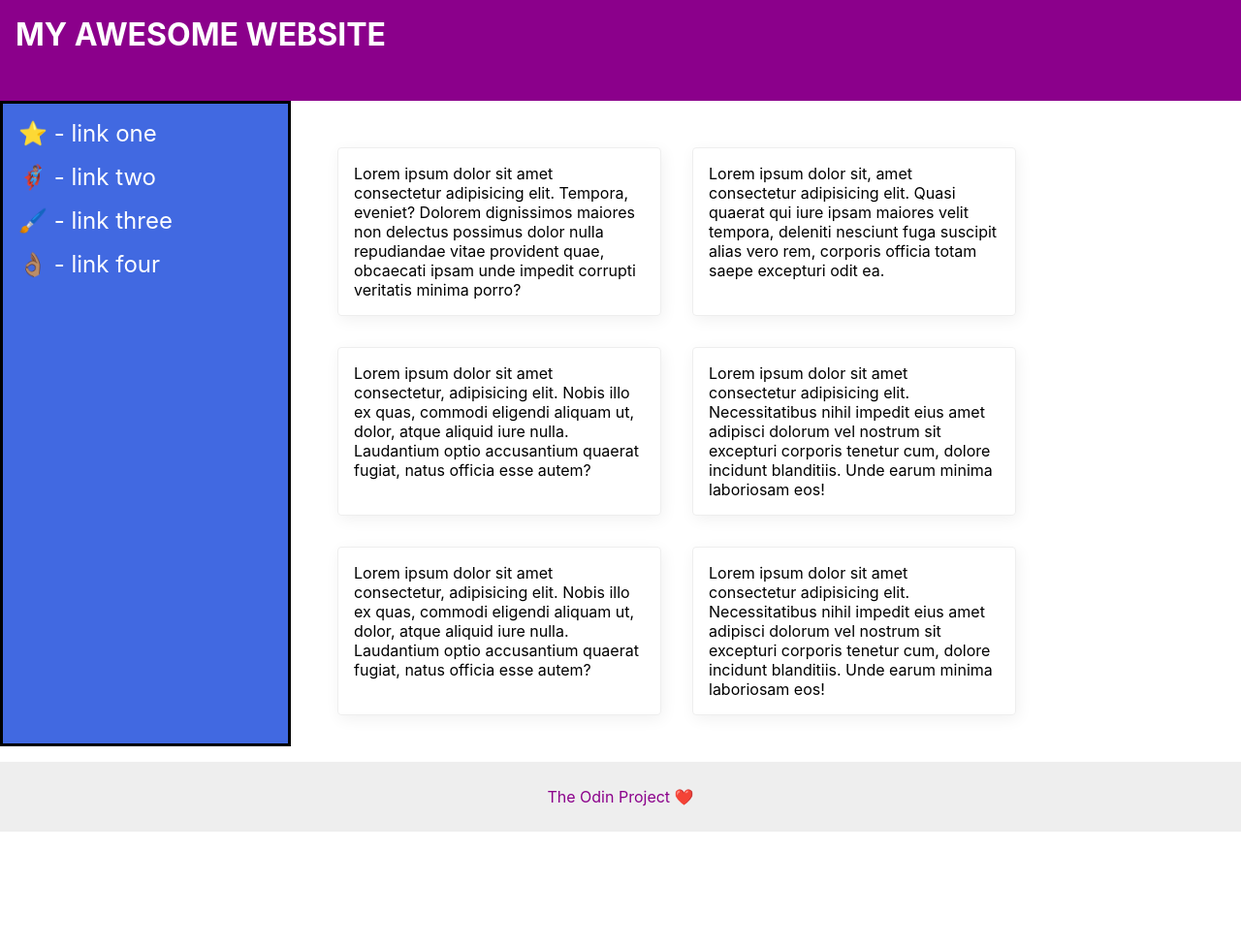
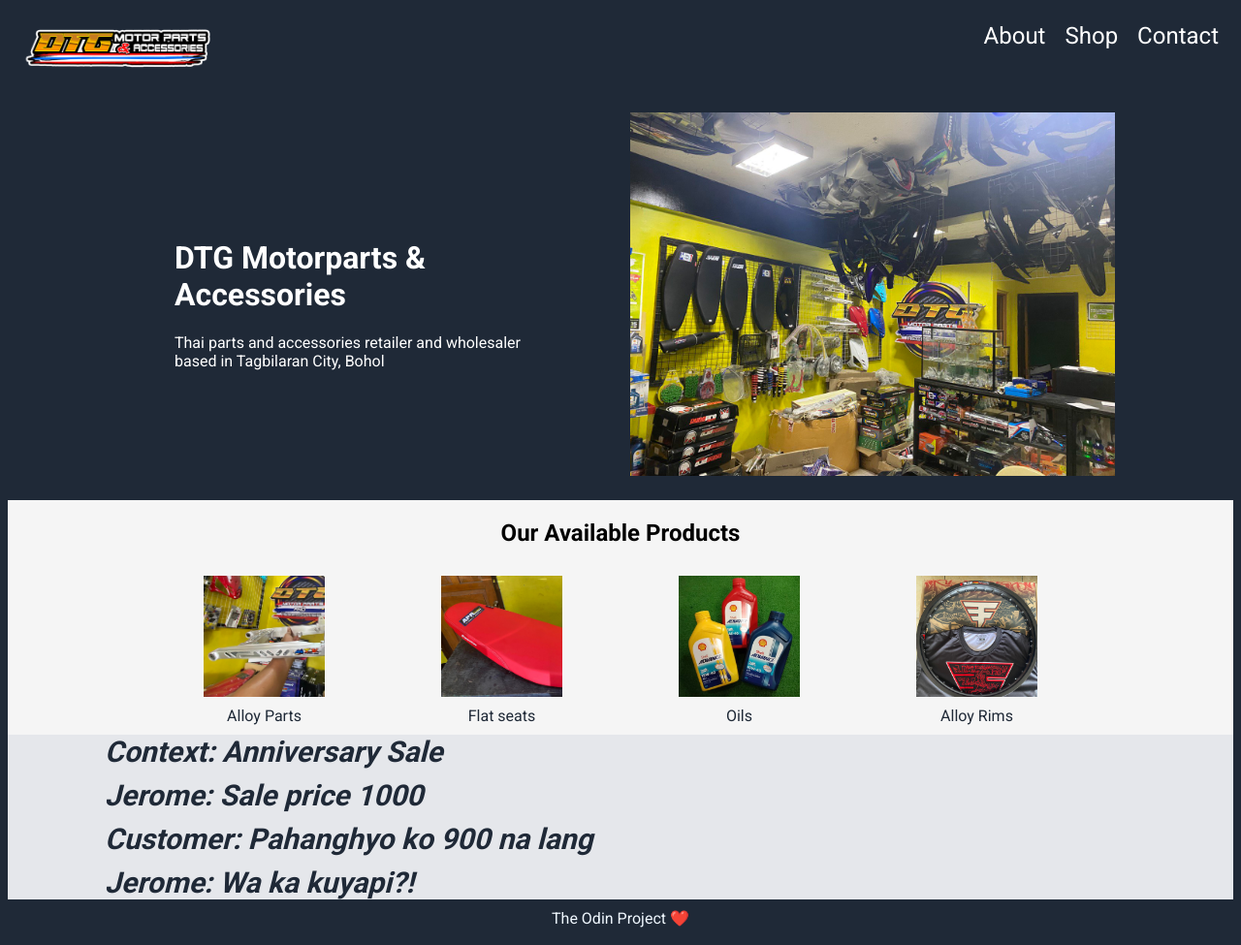
Before and after one commit to jzkatigbak21/flex_project, a plain HTML site: page index.html in a window 1280 px wide. Shown: the whole page at 97% size. Before the commit the page ends 858 px from the top, so only its background shows below. Drawn offline with Linux system fonts and the light colour scheme.

Commit message:
upload 2

```diff
--- a/index.html
+++ b/index.html
@@ -9,28 +9,68 @@
   </head>
   <body>
     <div class="header">
-      MY AWESOME WEBSITE
-    </div>
-    <div class="container">
-      <div class="sidebar">
-        <ul>
-          <li><a href="#">⭐ - link one</a></li>
-          <li><a href="#">🦸🏽‍♂️ - link two</a></li>
-          <li><a href="#">🖌️ - link three</a></li>
-          <li><a href="#">👌🏽 - link four</a></li>
-        </ul>
-      </div>
-      <div class="content">
-        <div class="card">Lorem ipsum dolor sit amet consectetur adipisicing elit. Tempora, eveniet? Dolorem dignissimos maiores non delectus possimus dolor nulla repudiandae vitae provident quae, obcaecati ipsam unde impedit corrupti veritatis minima porro?</div>
-        <div class="card">Lorem ipsum dolor sit, amet consectetur adipisicing elit. Quasi quaerat qui iure ipsam maiores velit tempora, deleniti nesciunt fuga suscipit alias vero rem, corporis officia totam saepe excepturi odit ea.</div>
-        <div class="card">Lorem ipsum dolor sit amet consectetur, adipisicing elit. Nobis illo ex quas, commodi eligendi aliquam ut, dolor, atque aliquid iure nulla. Laudantium optio accusantium quaerat fugiat, natus officia esse autem?</div>
-        <div class="card">Lorem ipsum dolor sit amet consectetur adipisicing elit. Necessitatibus nihil impedit eius amet adipisci dolorum vel nostrum sit excepturi corporis tenetur cum, dolore incidunt blanditiis. Unde earum minima laboriosam eos!</div>
-        <div class="card">Lorem ipsum dolor sit amet consectetur, adipisicing elit. Nobis illo ex quas, commodi eligendi aliquam ut, dolor, atque aliquid iure nulla. Laudantium optio accusantium quaerat fugiat, natus officia esse autem?</div>
-        <div class="card">Lorem ipsum dolor sit amet consectetur adipisicing elit. Necessitatibus nihil impedit eius amet adipisci dolorum vel nostrum sit excepturi corporis tenetur cum, dolore incidunt blanditiis. Unde earum minima laboriosam eos!</div>
+      <img src="DTG.png" alt="dtg logo">
+      <div class="header-links">
+      <ul>
+        <li><a href="#">About</a></li>
+        <li><a href="#">Shop</a></li>
+        <li><a href="#">Contact</a></li>
+      </ul>
       </div>
     </div>
+    <div class="subheader">
+      <div class="subtext-main">
+      <h1 class="title"> DTG Motorparts & Accessories</h1>
+      <div class="subtext">Thai parts and accessories retailer
+        and wholesaler based in Tagbilaran City, Bohol</div>
+      </div>
+      <div class="subimage">
+        <img src="dtg shop.jpg" alt="dtg logo">
+      </div>
+    </div>
+
+    <div class="content">
+
+      <h2 class="title"> Our Available Products </h2>
+
+      <div class = pics>
+      <div class = barberry>
+      <img src="sa.jpg" alt="swingarms">
+      <div class="text">Alloy Parts</div>
+      </div>
+      <div class = barberry>
+      <img src="fs.jpg" alt="Flat seats">
+      <div class="text">Flat seats</div>
+      </div>
+      <div class = barberry>
+      <img src="oil.jpg" alt="Oils">
+      <div class="text">Oils</div>
+      </div>
+      <div class = barberry>
+      <img src="rim.jpg" alt="Alloy rims">
+      <div class="text">Alloy Rims</div>
+      </div>
+    </div>
+  </div>
+    <div class="content2">
+    <div class="quote">
+      <ul>
+        <li><b href="#">Context: Anniversary Sale</b></li>
+        <li><b href="#">Jerome: Sale price 1000</b></li>
+        <li><b href="#">Customer: Pahanghyo ko 900 na lang</b></li>
+        <li><b href="#">Jerome: Wa ka kuyapi?!</b></li>
+      </ul>
+      </div>
+    </div>
+
+
+
+
+
+
     <div class="footer">
       The Odin Project ❤️
+
     </div>
   </body>
 </html>
--- a/style.css
+++ b/style.css
@@ -1,93 +1,142 @@
+@import url('https://fonts.googleapis.com/css2?family=Roboto:wght@400;700&display=swap');
+
 body {
-  font-family: -apple-system, BlinkMacSystemFont, 'Segoe UI', Roboto, Oxygen, Ubuntu, Cantarell, 'Open Sans', 'Helvetica Neue', sans-serif;
-  margin: 0;
-  min-height: 100vh;
-}
 
-.header {
-  height: 72px;
-  background: darkmagenta;
-  color: white;
-  font-size: 32px;
-  font-weight: bold;
-  padding: 16px;
-}
-
-.footer {
-  height: 72px;
-  background: #eee;
-  color: darkmagenta;
-}
-
-.sidebar {
-  width: 300px;
-  background: royalblue;
-  box-sizing: border-box;
-}
-
-.card {
-  border: 1px solid #eee;
-  box-shadow: 2px 4px 16px rgba(0,0,0,.06);
-  border-radius: 4px;
+  overflow: hidden;
+  font-family: Roboto, sans-serif;
+  background-color: #1F2937;
 }
 
 
-
-
-body{
+.header{
   display: flex;
-  flex-direction: column;
+  background-color: #1F2937;
+  justify-content: space-between;
+  padding: 15px;
 }
 
-.container{
-  display: flex;
-  flex:1;
-}
-
-.content{
-  display: flex;
-  flex-wrap: wrap;
-  padding:32px;
-}
-
-.sidebar{
-  display:flex;
-  flex-shrink: 0;
-  padding: 16px;
-  border: solid black;
-  margin-bottom: 16px;
-
-
+.header img{
+  width: 200px;
 }
 
 a{
   text-decoration: none;
-  color: white;
   font-size: 24px;
+  gap: 8 px;
+  color: White;
 
 }
 
 ul {
   display: flex;
-  flex-direction: column;
   list-style-type: none;
   margin: 0;
   padding: 0;
+  gap: 20px;
+
+
+}
+.subheader{
+  display: flex;
+  background-color: #1F2937;
+  padding: 15px;
+  color: white;
+  margin-top: 10px;
+  margin-bottom: 10px;
+  align-items: center;
+ /* border: solid black; */
+  justify-content:center;
+  gap:20px
+
 
 }
 
-li{
-  margin-bottom: 16px;
+.subtext-main{
+  display: flex;
+  flex-direction: column;
+  width: 400px;
+  padding:50px;
+/*   border: solid black;*/
+
 }
 
-.card{
-  width: 300px;
-  padding:16px;
-  margin: 16px;
+.subimage{
+  display: flex;
+  align-items: center;
+  background-color: white;
+/*   border: solid black; */
+
+}
+
+.subimage img{
+  width: 500px;
+
+}
+
+.content{
+  display: flex;
+  flex-direction: column;
+  justify-content: center;
+  align-items: center;
+  background-color: whitesmoke;
+
+}
+
+.pics{
+  display: flex;
+/*  border: solid black;*/
+  justify-content: center;
+  gap: 100px;
+}
+
+.barberry{
+  display: flex;
+  flex-direction: column;
+  justify-content: center;
+  align-items: center;
+  color: #1F2937;
+  gap:10px;
+  padding:10px;
+}
+
+.content img{
+  width: 125px;
+  height: 125px;
+/*  border-radius: 25px;*/
+}
+
+
+.content2{
+  display: flex;
+  background-color: #e5e7eb;
+  flex-direction: column;
+}
+
+.content2 ul{
+  display: flex;
+  list-style-type: none;
+  margin: 0;
+  padding: 0;
+  gap: 10px;
+  flex-direction: column;
+  margin-left: 100px;
+
+}
+
+b{
+  text-decoration: none;
+  font-style: italic;
+  font-size: 30px;
+  gap: 8 px;
+  color:  #1F2937;
+  flex-direction: column;
+
 }
 
 .footer{
   display: flex;
+  justify-content: center;
+  color: aliceblue;
   align-items: center;
-  justify-content: center;
+  padding: 10px;
 }
```
Also changed, not shown: DTG.png (added), dtg shop.jpg (added), fs.jpg (added), oil.jpg (added), rim.jpg (added), sa.jpg (added).
